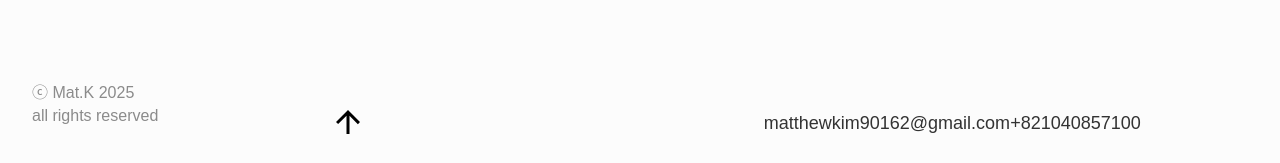
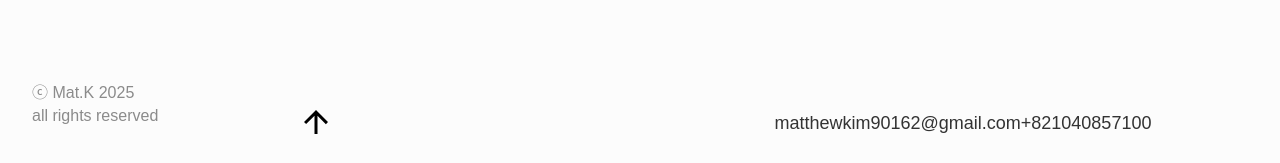
Before and after one commit to WANGYEOM/my-portfolio, a Jekyll site: the page built from pages/loop.html, in a window 1280 px wide. Shown: the part 734-897 px from the top of the page. Built offline with Jekyll 4.4.1, drawn with Linux system fonts in a browser that asks for light colours; some web fonts are replaced.

Commit message:
footer margin changes

```diff
--- a/assets/css/style.css
+++ b/assets/css/style.css
@@ -113,7 +113,7 @@
 .footer {
   position: relative;
   background: #fcfcfc;
-  padding: 32px;
+  padding: 32px 24px;
   /* border-top: 1px solid #efefef; */
   justify-content: space-between; /* 요소 간 간격 설정 */
   align-items: left;
@@ -130,12 +130,14 @@
 .contact-info {
   max-width: 1400px;
   margin: 0 auto;
-  padding-inline: 24px;
   display: flex; /* 가로로 배치 */
-  /* gap: 24px; /* 요소 간 간격 */
   flex: 1;
   font-size: 1.125rem;
   color: #333;
+}
+
+.home .contact-info {
+  max-width: none;
 }
 
 .contact-info span {
```
